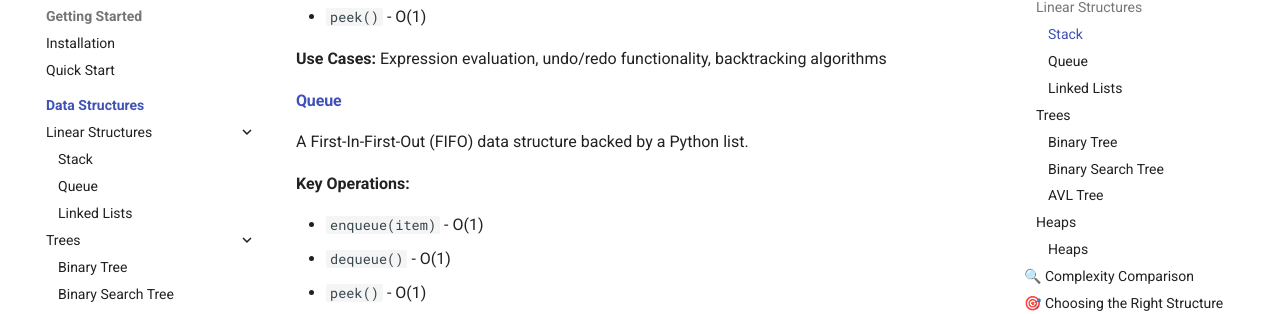
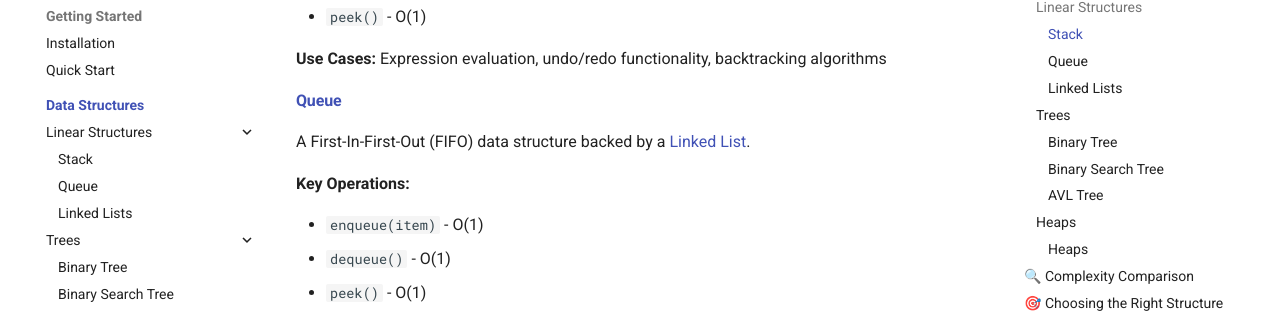
Before and after one commit to eytanohana/py-ds-academy, an MkDocs documentation site: the page built from docs/structures/index.md, in a window 1280 px wide and 900 px high, scrolled down 509 px. Shown: the part 128-442 px from the top of the window. Built offline with MkDocs 1.6.1 and Material for MkDocs 9.7.7, drawn with Linux system fonts in a browser that asks for light colours; comment, search, counter and statistics services are not loaded; the version menu is left out.

Commit message:
update docs

```diff
--- a/docs/structures/index.md
+++ b/docs/structures/index.md
@@ -20,7 +20,7 @@ A Last-In-First-Out (LIFO) data structure backed by a Python list.
 **Use Cases:** Expression evaluation, undo/redo functionality, backtracking algorithms
 
 #### [Queue](queue.md)
-A First-In-First-Out (FIFO) data structure backed by a Python list.
+A First-In-First-Out (FIFO) data structure backed by a [Linked List](linked-lists.md).
 
 **Key Operations:**
 
```
Also changed, not shown: docs/structures/queue.md (+1 -1 lines).
